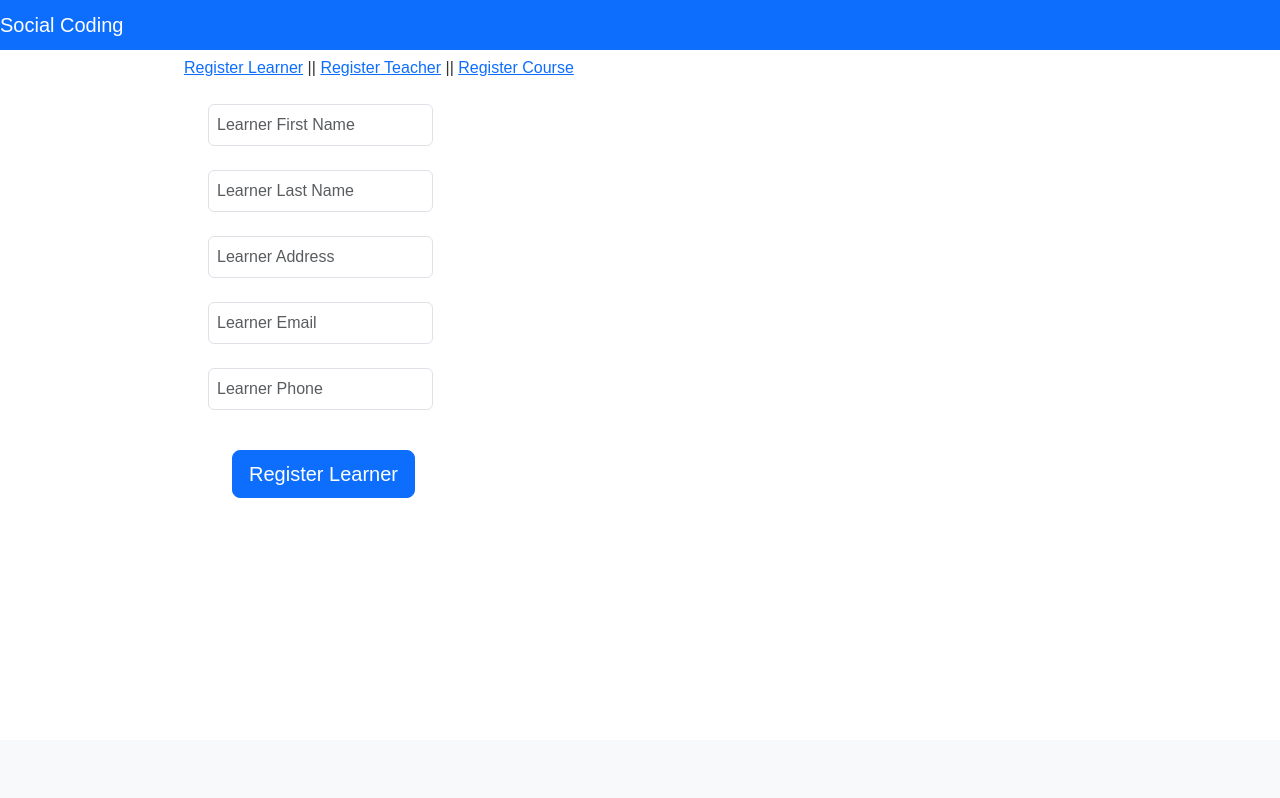
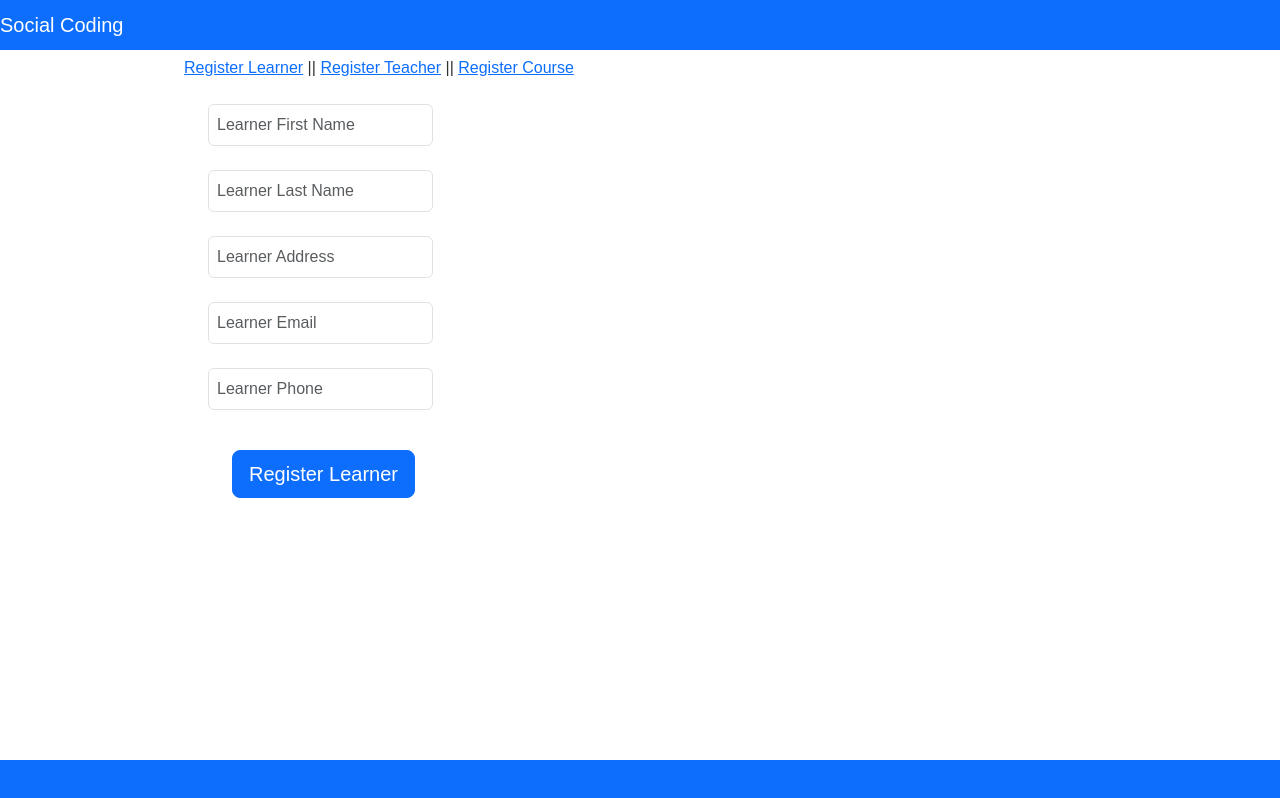
Before and after one commit to gadimasinus/socialcode-ui, an Angular app: page /admin in a window 1280 px wide. Built offline with nearby package versions, Linux system fonts and the light colour scheme.

Commit message:
added footer component

```diff
--- a/src/app/admin/admin.component.html
+++ b/src/app/admin/admin.component.html
@@ -78,7 +78,7 @@
     <label>{{status}}</label>
 </div>
 
-
+  <app-footer></app-footer>
 
 
 </div>
--- a/src/app/app.component.html
+++ b/src/app/app.component.html
@@ -1,16 +1,12 @@
 <nav class="navbar navbar-dark  bg-primary fixed-top">
   <span class="navbar-brand mb-0 h1">Social Coding</span>
-  <span  *ngIf="loggedUser"  class="navbar-brand mb-0 h1">Logged As : </span>
+
 </nav>
 
 <div>
 
 <router-outlet></router-outlet>
-<div>
-  <nav class="footer  navbar-light bg-light fixed-bottom">
-    <div *ngIf="loggedUser">Logged As : {{loggedUser.email}}</div>
-  </nav>
-</div>
+
 <div style="display: none;">
 
 
--- a/src/app/app.component.ts
+++ b/src/app/app.component.ts
@@ -10,7 +10,7 @@ import { Person } from './domain/model';
 export class AppComponent implements OnInit {
   title = 'Social Code';
   apiVersion :string ='';
-  loggedUser : Person | undefined;
+
   constructor(private socialCodeService: SocialCodeService) {
   }
   ngOnInit(): void {
@@ -19,7 +19,6 @@ export class AppComponent implements OnInit {
        this.apiVersion = serviceVersion;
     });*/
 
-    this.loggedUser = this.socialCodeService.getLoggedInUser();
-    console.log("logged user" + JSON.stringify(this.loggedUser));
+
   }
 }
--- a/src/app/app.module.ts
+++ b/src/app/app.module.ts
@@ -14,6 +14,7 @@ import { AdminComponent } from './admin/admin.component';
 import { FormsModule, ReactiveFormsModule  } from '@angular/forms';
 import { TeacherDashboardComponent } from './teacher-dashboard/teacher-dashboard.component';
 import { LearnerDashboardComponent } from './learner-dashboard/learner-dashboard.component';
+import { FooterComponent } from './footer/footer.component';
 
 @NgModule({
   declarations: [
@@ -23,7 +24,8 @@ import { LearnerDashboardComponent } from './learner-dashboard/learner-dashboard
     CoursesComponent,
     AdminComponent,
     TeacherDashboardComponent,
-    LearnerDashboardComponent
+    LearnerDashboardComponent,
+    FooterComponent
 
   ],
   imports: [
--- /dev/null
+++ b/src/app/footer/footer.component.html
@@ -0,0 +1,5 @@
+<div>
+    <nav class="footer  navbar-light bg-primary fixed-bottom">
+      <div *ngIf="loggedUser">Logged As : {{loggedUser.email}}</div>
+    </nav>
+  </div>
--- /dev/null
+++ b/src/app/footer/footer.component.scss
@@ -0,0 +1,18 @@
+html {
+    position: relative;
+    min-height: 100%;
+}
+
+body {
+  /* Margin bottom by footer height */
+  margin-bottom: 60px;
+}
+
+.footer {
+  position: absolute;
+  bottom: 0;
+  width: 100%;
+  /* Set the fixed height of the footer here */
+  height: 40px;
+  line-height: 60px;
+}
--- /dev/null
+++ b/src/app/footer/footer.component.ts
@@ -0,0 +1,20 @@
+import { Component, OnInit } from '@angular/core';
+import { SocialCodeService } from '../socialcode.service';
+import { Assignment, Person } from '../domain/model';
+
+@Component({
+  selector: 'app-footer',
+  templateUrl: './footer.component.html',
+  styleUrls: ['./footer.component.scss']
+})
+export class FooterComponent implements OnInit {
+    loggedUser : Person | undefined;
+    constructor(private socialCodeService: SocialCodeService) {
+
+    }
+
+    ngOnInit(): void {
+        this.loggedUser = this.socialCodeService.getLoggedInUser();
+    console.log("logged user" + JSON.stringify(this.loggedUser));
+    }
+}
--- a/src/app/learner-dashboard/learner-dashboard.component.html
+++ b/src/app/learner-dashboard/learner-dashboard.component.html
@@ -59,4 +59,6 @@
         </button>
     </div>
   </div>
+  <app-footer></app-footer>
+
 </div>
--- a/src/app/teacher-dashboard/teacher-dashboard.component.html
+++ b/src/app/teacher-dashboard/teacher-dashboard.component.html
@@ -95,4 +95,6 @@
     </div>
 
   </div>
+  <app-footer></app-footer>
+
 </div>
```
